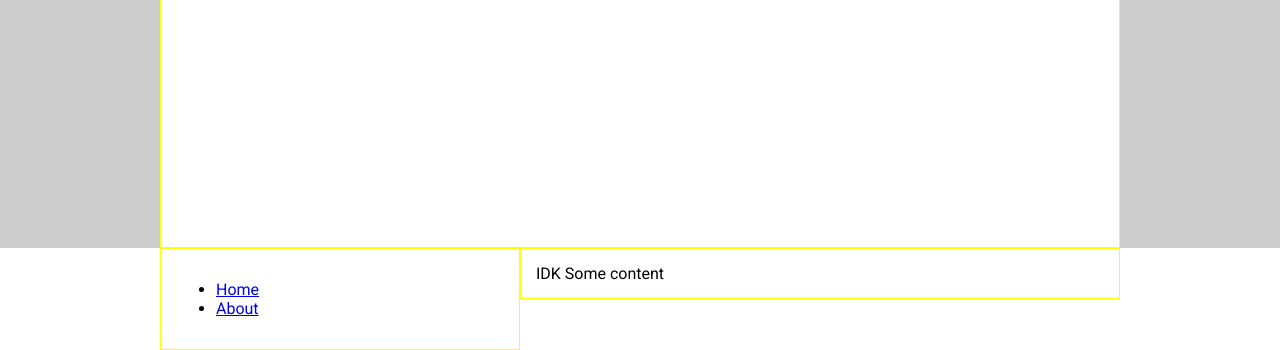
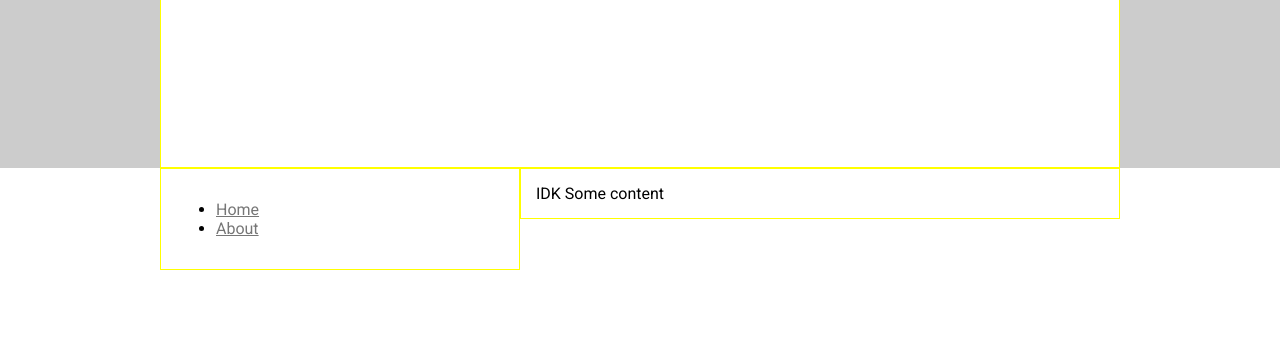
Before and after one commit to kin0025/WebProgrammingA2, a PHP site: page / in a window 1280 px wide. Shown: the part 752-1102 px from the top of the page. After the commit the page ends 1022 px from the top, so only its background shows below. Run offline with PHP 8.4, Linux system fonts and the light colour scheme.

Commit message:
Got the semi-final layout blocked out

```diff
--- a/style.css
+++ b/style.css
@@ -10,6 +10,9 @@ body {
   background-color: white;
   height: 100%;
   float: left; }
+
+a {
+  color: #767676; }
 
 [class*="column-"] {
   float: left;
--- a/style.scss
+++ b/style.scss
@@ -6,6 +6,7 @@ $nav-text-color: white;
 $nav-item-color: $header-background;
 $nav-hover-color: #121212;
 $nav-margin: 5px;
+$link-color: #767676;
 //Main body
 body {
   background-color: $body-background;
@@ -23,6 +24,9 @@ body {
   float: left;
 }
 
+a{
+  color: $link-color;
+}
 //Generic stuff for columns
 [class*="column-"] {
   float: left;
```
Also changed, not shown: resources/images/header.png (added), 1 other file.
